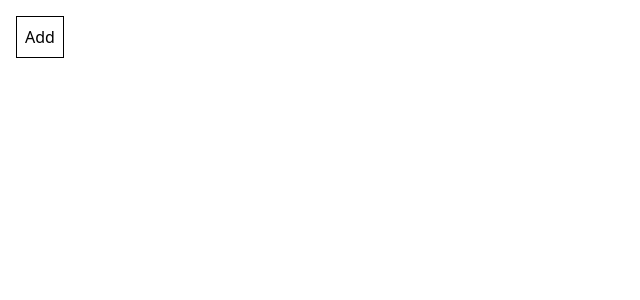
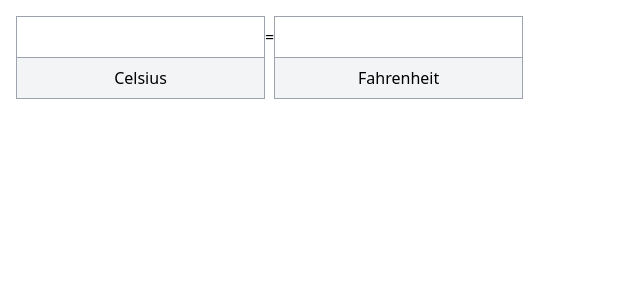
Before and after one commit to chaukhoa97/practicing, a React (Vite) app: page / in a window 1280 px wide. Shown: the top 300 px of the page, without its empty margins (0-640 px from the left). Built offline with nearby package versions, Linux system fonts and the light colour scheme.

Commit message:
Done TemperatureConverter

```diff
--- a/src/App.jsx
+++ b/src/App.jsx
@@ -6,6 +6,7 @@ import HolyGrail from './GreatFrontEnd.com/HolyGrail/HolyGrail'
 import ProgressBar from './GreatFrontEnd.com/ProgressBar/ProgressBar'
 import ProgressBars from './GreatFrontEnd.com/ProgressBars/ProgressBars'
 ProgressBars
+import TemperatureConverter from './GreatFrontEnd.com/TemperatureConverter/TemperatureConverter'
 
 import { ACCORDION_SECTIONS } from './data'
 
@@ -17,8 +18,9 @@ function App() {
       <FlightBooker />
       <GenerateTable />
       <HolyGrail />
-      <ProgressBar percentage={222} /> */}
-      <ProgressBars />
+      <ProgressBar percentage={222} />
+      <ProgressBars /> */}
+      <TemperatureConverter />
     </>
   )
 }
--- /dev/null
+++ b/src/GreatFrontEnd.com/TemperatureConverter/TemperatureConverter.jsx
@@ -0,0 +1,49 @@
+// https://www.greatfrontend.com/questions/user-interface/temperature-converter
+import { useState } from 'react'
+
+export default function TemperatureConverter() {
+  const [celsius, setCelsius] = useState('')
+  const [fahrenheit, setFahrenheit] = useState('')
+
+  const handleCelsiusInputChange = (e) => {
+    setCelsius(e.target.value)
+    if (e.target.value !== '') {
+      setFahrenheit(Math.round((e.target.value * 1.8 + 32) * 10000) / 10000)
+    } else {
+      setFahrenheit('')
+    }
+  }
+
+  const handleFahrenheitInputChange = (e) => {
+    setFahrenheit(e.target.value)
+    if (e.target.value !== '') {
+      setCelsius(Math.round(((e.target.value - 32) * 10000) / 1.8) / 10000)
+    } else {
+      setCelsius('')
+    }
+  }
+
+  return (
+    <div className="m-4 flex items-baseline">
+      <div className="flex flex-col border border-gray-400">
+        <input
+          type="number"
+          value={celsius}
+          onChange={handleCelsiusInputChange}
+          className="border-b border-gray-400 p-2 text-center"
+        />
+        <div className="w-full bg-gray-100 p-2 text-center">Celsius</div>
+      </div>
+      <span>=</span>
+      <div className="flex flex-col border border-gray-400">
+        <input
+          type="number"
+          value={fahrenheit}
+          onChange={handleFahrenheitInputChange}
+          className="border-b border-gray-400 p-2 text-center"
+        />
+        <div className="w-full bg-gray-100 p-2 text-center">Fahrenheit</div>
+      </div>
+    </div>
+  )
+}
--- /dev/null
+++ b/src/GreatFrontEnd.com/TemperatureConverter/TemperatureConverter.md
@@ -0,0 +1,8 @@
+![Google's temperature converter widget](https://www.greatfrontend.com/img/questions/temperature-converter/google-search-temperature-converter.png)
+
+## Requirements
+
+- Initially, both fields are empty. When a number value is entered into a text input, the other input will be calculated and reflected.
+- Round to 4 decimal places where necessary.
+- If a non-numerical string is entered into one input, the other input will be blank.
+- To convert temperatures in degrees Celsius to Fahrenheit, multiply by 1.8 (or 9/5) and add 32.
```
